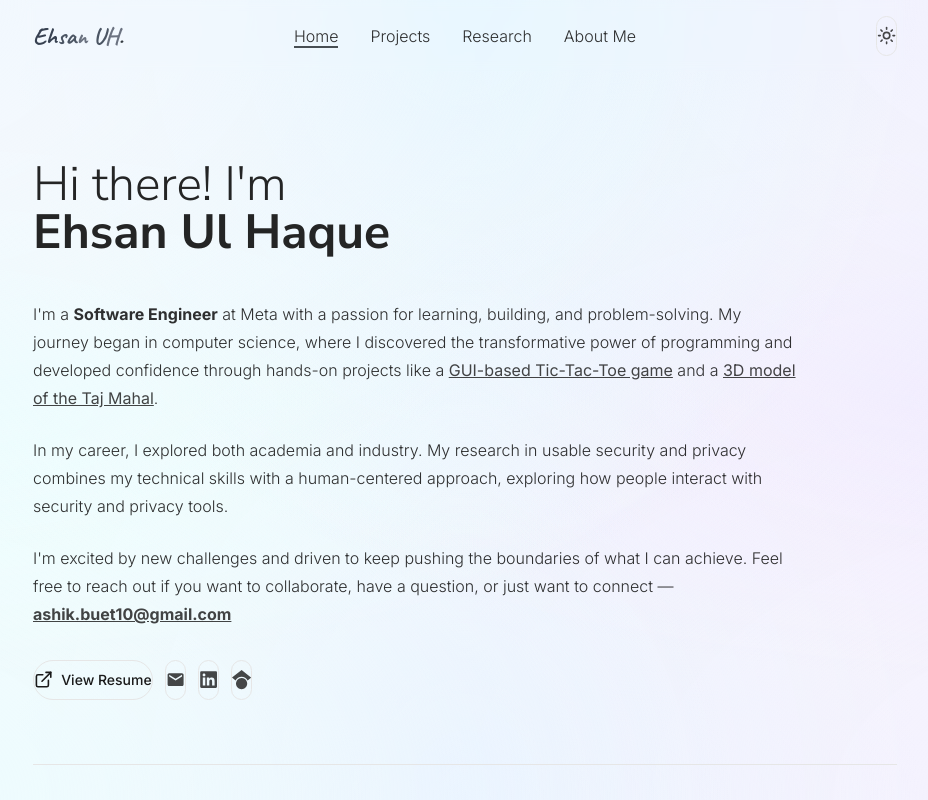
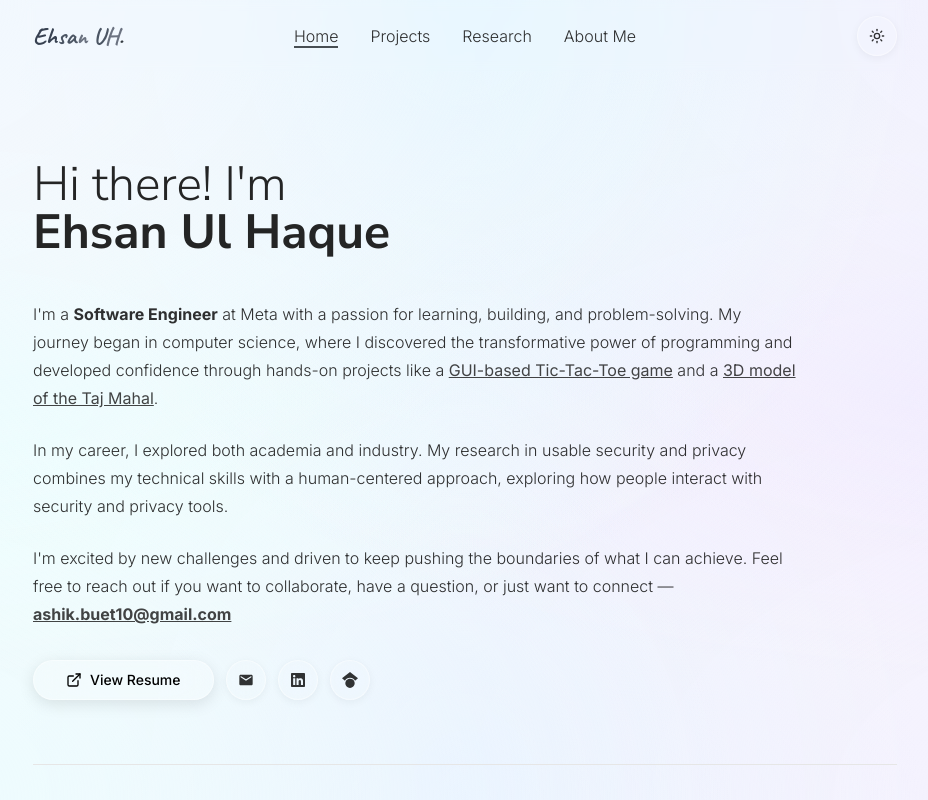
Before and after one commit to ehsan-ashik/portfolio-ehsan, a Next.js app: page / in a window 1280 px wide. Shown: the top 800 px of the page, without its empty margins (175-1103 px from the left). Built offline with nearby package versions, Linux system fonts and the light colour scheme; a web font is replaced by a local one.

Commit message:
fix: add themes directory to tailwind content config

```diff
--- a/tailwind.config.ts
+++ b/tailwind.config.ts
@@ -5,7 +5,8 @@ const config: Config = {
   content: [
     './pages/**/*.{js,ts,jsx,tsx,mdx}',
     './components/**/*.{js,ts,jsx,tsx,mdx}',
-    './app/**/*.{js,ts,jsx,tsx,mdx}'
+    './app/**/*.{js,ts,jsx,tsx,mdx}',
+    './themes/**/*.{js,ts,jsx,tsx,mdx}'
   ],
   theme: {
     container: {
```
